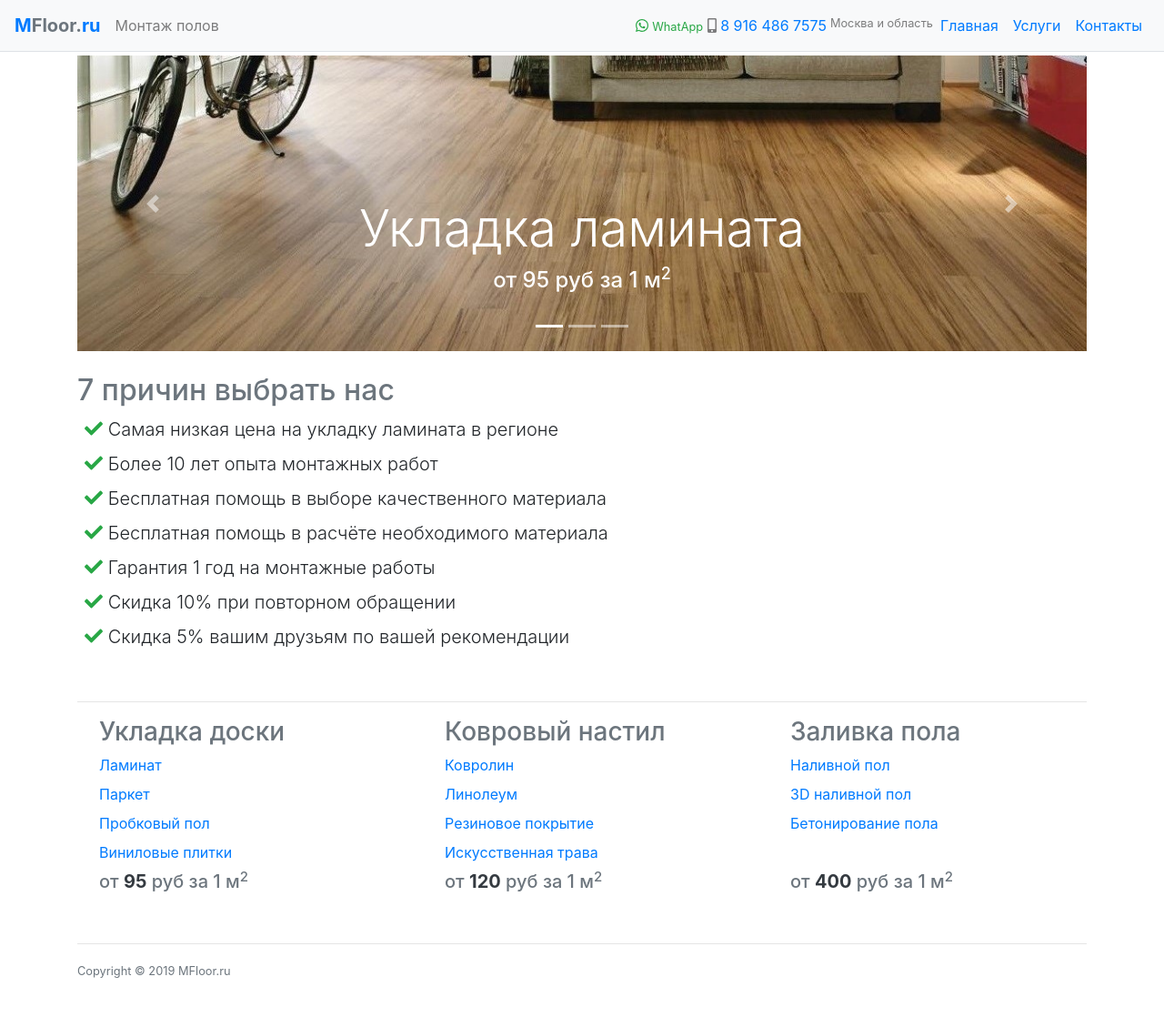
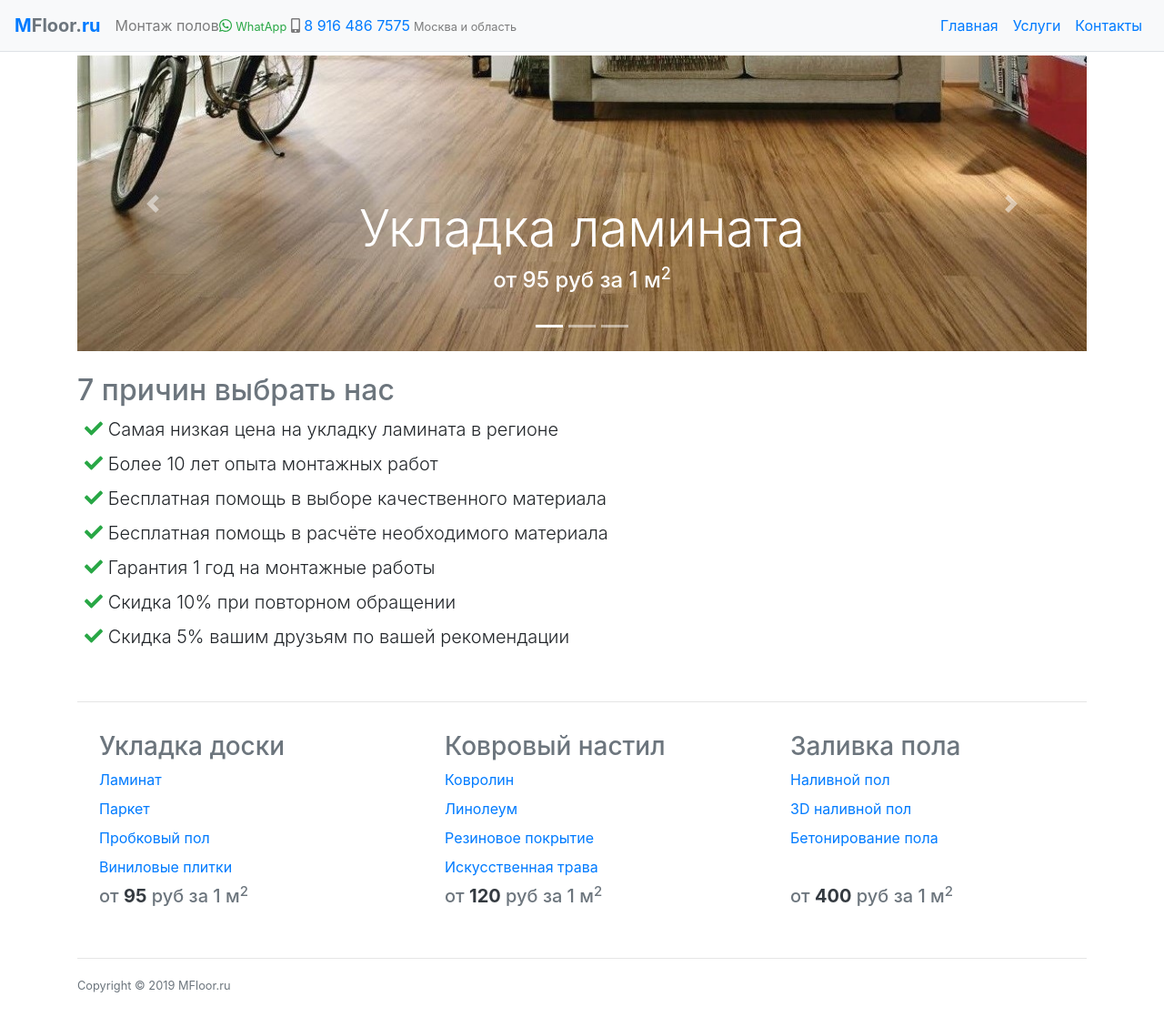
Before and after one commit to nskforward/MFloor, a Jekyll site: the page built from index.html, in a window 1280 px wide. Shown: the whole page at 91% size. Built offline with Jekyll 4.4.1, drawn with Linux system fonts in a browser that asks for light colours.

Commit message:
home page

```diff
--- a/_includes/navigation.html
+++ b/_includes/navigation.html
@@ -9,8 +9,7 @@
         <span class="navbar-toggler-icon"></span>
     </button>
     <div class="collapse navbar-collapse" id="navbarSupportedContent">
-
-        <ul class="navbar-nav ml-auto">
+        <ul class="navbar-nav mr-auto">
             <li class="nav-item">
                 <span class="navbar-text">
                     <span class="text-success">
@@ -24,8 +23,13 @@
                 </span>
             </li>
             <li class="nav-item">
-                <small class="navbar-text">Москва и область</small>
+                <span class="navbar-text">
+                    <small>Москва и область</small>
+                </span>
             </li>
+        </ul>
+
+        <ul class="navbar-nav ml-auto">
             <li class="nav-item">
                 <a class="nav-link text-primary" href="/">Главная</a>
             </li>
--- a/index.html
+++ b/index.html
@@ -56,7 +56,7 @@ description: Мы осуществляем монтажные работы, св
 <br>
 <hr>
 <div class="row">
-    <div class="col-md">
+    <div class="col-md pt-3">
         <h3 class="text-secondary ml-4 mb-2">Укладка доски</h3>
         <dl class="ml-4">
             <dd><a href="/article/laminat">Ламинат</a></dd>
@@ -68,7 +68,7 @@ description: Мы осуществляем монтажные работы, св
             </dd>
         </dl>
     </div>
-    <div class="col-md">
+    <div class="col-md pt-3">
         <h3 class="text-secondary ml-4 mb-2">Ковровый настил</h3>
         <dl class="ml-4">
             <dd><a href="/article/kovrolin">Ковролин</a></dd>
@@ -80,7 +80,7 @@ description: Мы осуществляем монтажные работы, св
             </dd>
         </dl>
     </div>
-    <div class="col-md">
+    <div class="col-md pt-3">
         <h3 class="text-secondary ml-4 mb-2">Заливка пола</h3>
         <dl class="ml-4">
             <dd><a href="/article/mononaliv">Наливной пол</a></dd>
```
